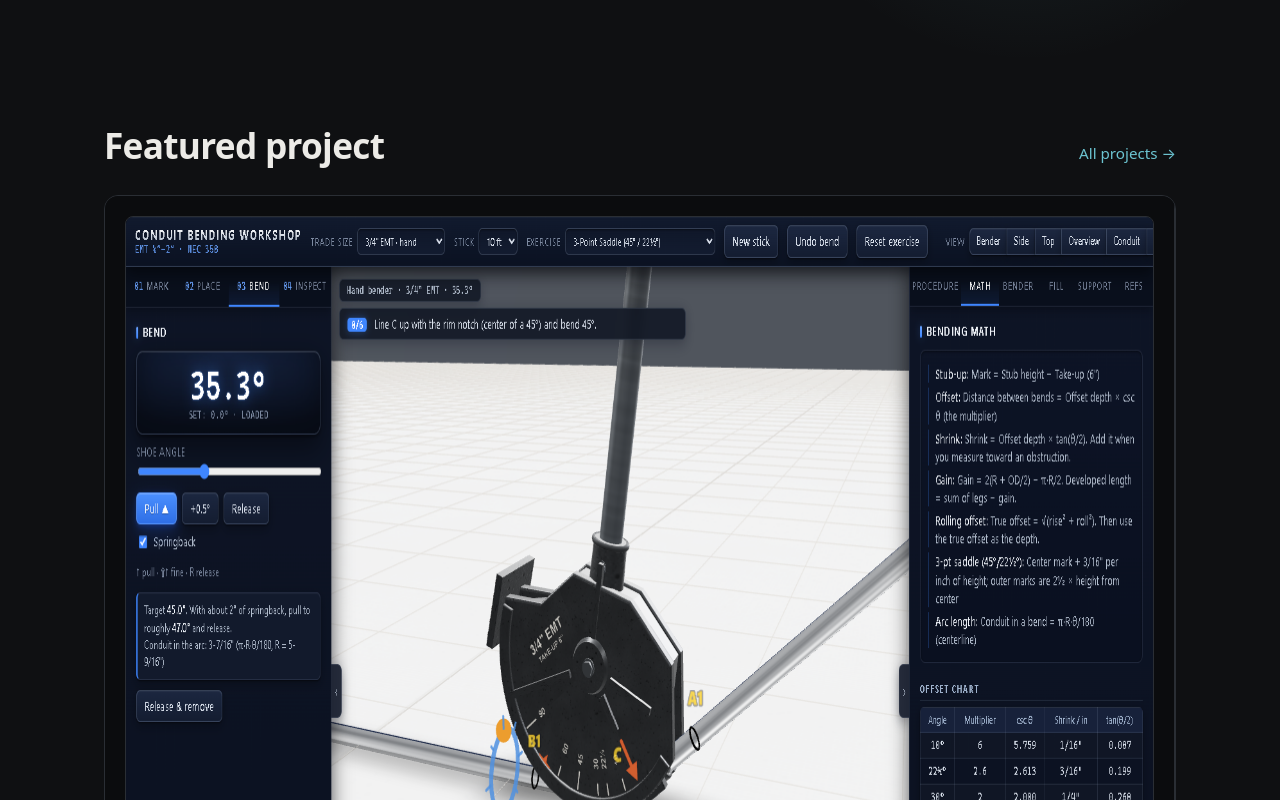
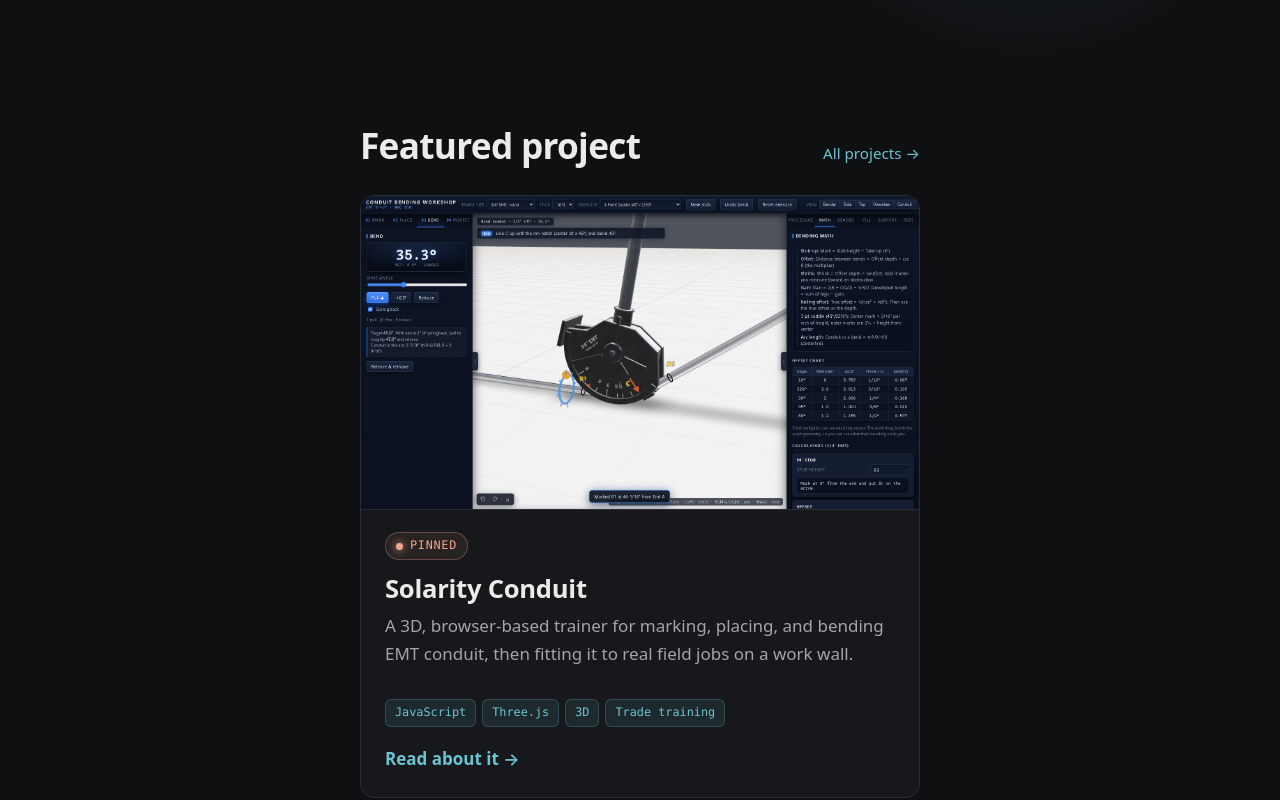
Before and after one commit to asarabiapersonal/asarabiapersonal.github.io, a plain HTML site: page index.html in a window 1280 px wide. Shown: the part 540-1340 px from the top of the page. Drawn offline with Linux system fonts and the light colour scheme.

Commit message:
Halve the featured project card
Co-Authored-By: Claude Opus 5.5 <noreply@anthropic.com>

```diff
--- a/assets/css/style.css
+++ b/assets/css/style.css
@@ -211,7 +211,12 @@ a.card:hover { text-decoration: none; border-color: var(--faint); transform: tra
 @media (max-width: 640px) { .grid-2, .grid-3 { grid-template-columns: 1fr; } }
 
 /* Featured project (home) */
-.feature { display: grid; grid-template-columns: 1.1fr 1fr; }
+.feature { display: grid; grid-template-columns: 1.1fr 1fr; max-width: 560px; margin: 0 auto; }
+.feature-wrap .section-head { max-width: 560px; margin-left: auto; margin-right: auto; }
+.feature-wrap .feature { grid-template-columns: 1fr; }
+.feature-wrap .feature-media { border-right: 0; border-bottom: 1px solid var(--border); padding: 0; }
+.feature-wrap .feature-media img { border: 0; border-radius: 0; width: 100%; height: auto; }
+.feature-wrap .feature .card-body { padding: 22px 24px 24px; }
 .feature-media { background: #0b0c0e; border-right: 1px solid var(--border); display: grid; place-items: center; padding: 20px; }
 .feature-media img { border-radius: var(--radius-sm); border: 1px solid var(--border); }
 .feature .card-body { padding: 32px; display: flex; flex-direction: column; justify-content: center; }
--- a/index.html
+++ b/index.html
@@ -45,7 +45,7 @@
     </section>
 
     <!-- Featured project -->
-    <section class="section">
+    <section class="section feature-wrap">
       <div class="container">
         <div class="section-head">
           <h2>Featured project</h2>
```
